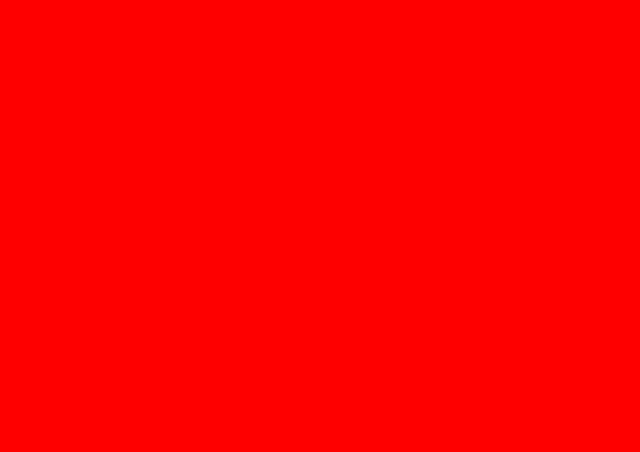
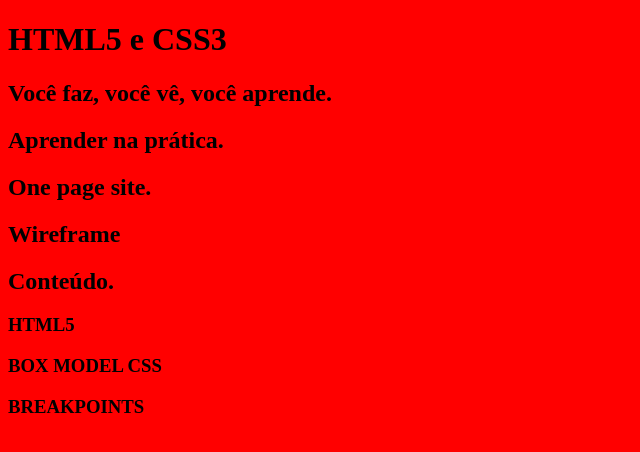
Before and after one commit to elebgomes/html5css3workover, a plain HTML site: page index.html in a window 1280 px wide. Shown: the whole page, without its empty margins (0-640 px from the left). Drawn offline with Linux system fonts and the light colour scheme.

Commit message:
semântica e heading tags

```diff
--- a/index.html
+++ b/index.html
@@ -8,6 +8,38 @@
     <title>Document</title>
 </head>
 <body>
+    <!-- cabeçalho -->
+    <header>
+
+    </header>
+    <!-- destaque -->
+    <main>
+        <h1>HTML5 e CSS3</h1>
+        <H2>Você faz, você vê, você aprende.</H2>
+    </main>
+    <!-- Sobre -->
+    <section>
+        <h2>Aprender na prática.</h2>
+    </section>
+    <!-- One page -->
+    <section>
+        <h2> One page site.</h2>
+    </section>
+    <!-- Wireframe -->
+    <section>
+        <h2>Wireframe</h2>
+    </section>
+    <!-- Conteúdo -->
+    <section>
+        <h2>Conteúdo.</h2>
+        <h3>HTML5</h3>
+        <h3>BOX MODEL CSS</h3>
+        <h3>BREAKPOINTS</h3>
+    </section>
+    <!-- Rodapé -->
+    <footer>
+
+    </footer>
 
 </body>
 </html>
```
